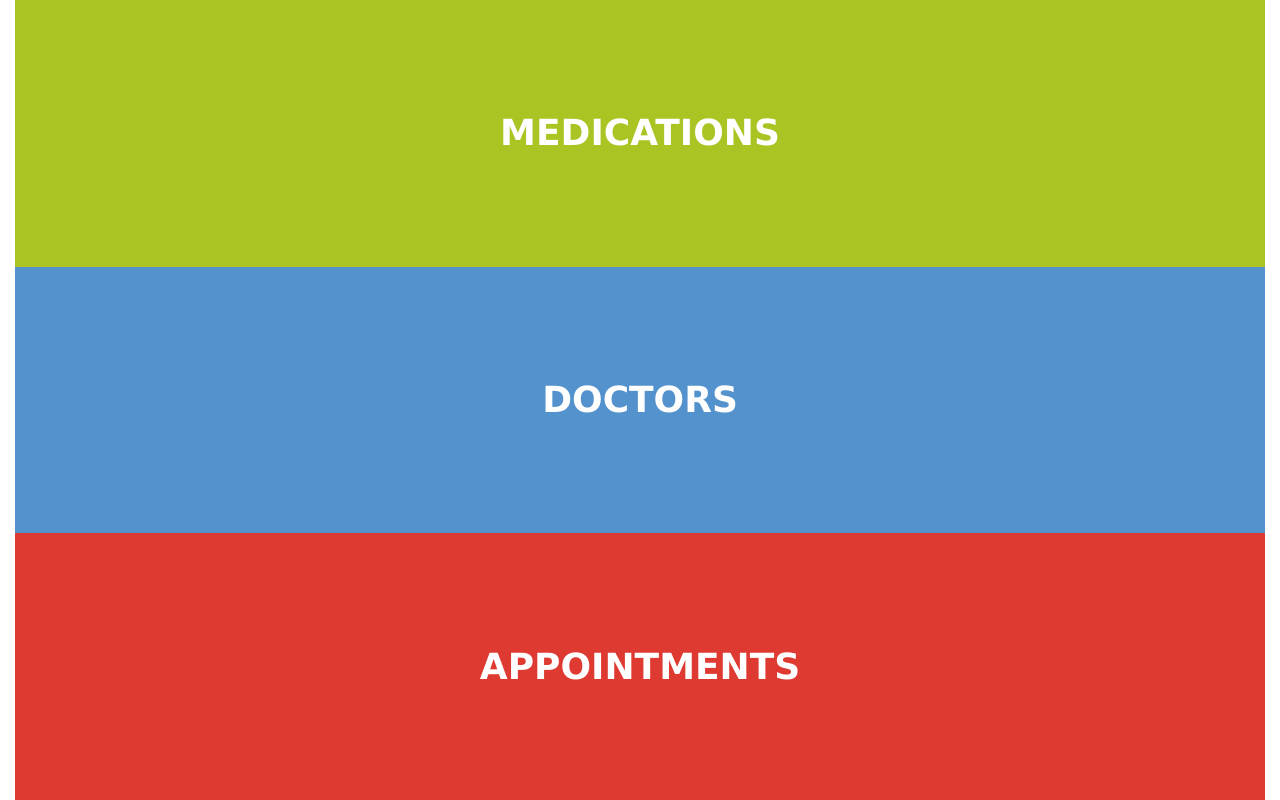
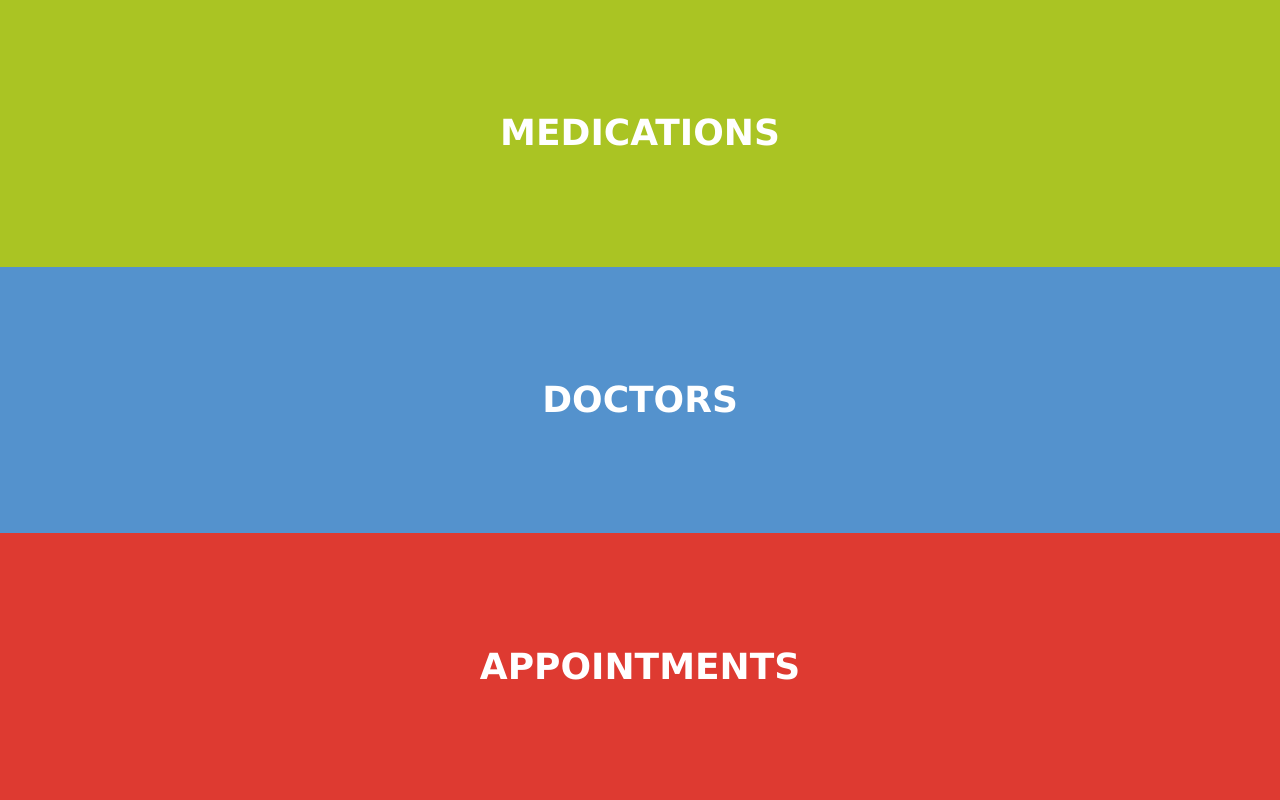
Before and after one commit to Jeaninney/MedCheck, a React (Create React App) app in the folder client/: page / in a window 1280 px wide. Built offline with nearby package versions, Linux system fonts and the light colour scheme.

Commit message:
got rid of margins on home page

```diff
--- a/client/src/App.css
+++ b/client/src/App.css
@@ -56,8 +56,8 @@ input {
   padding-bottom: 10px; */
 }
 
-.edges {
-  padding: 10px 0;
+.col-md-12 {
+  padding: 0px;
 }
 
 .doctors {
```
